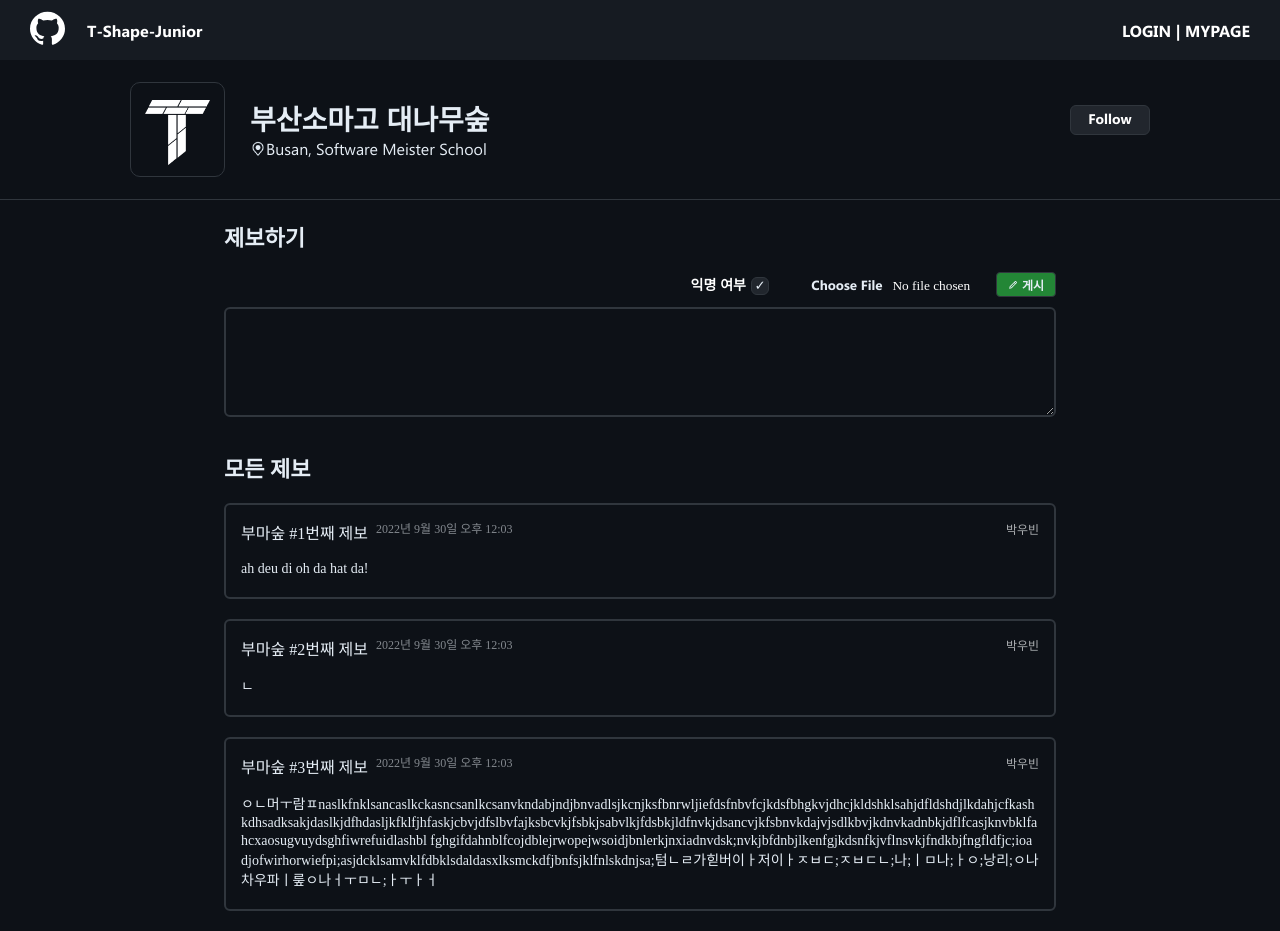
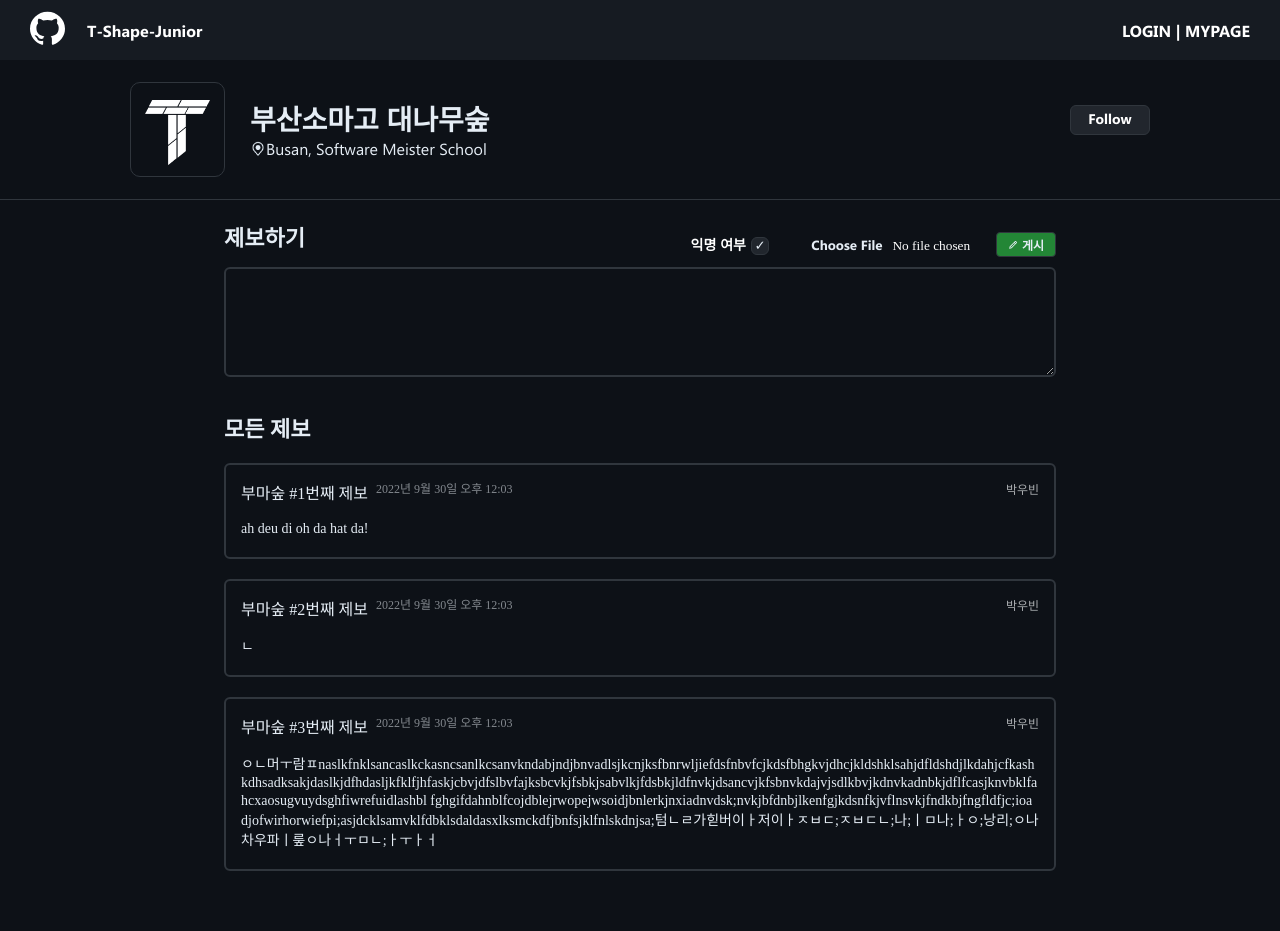
Before and after one commit to T-Junior-BambooForest/T_Frontend, a React (Create React App) app: page / in a window 1280 px wide. After the commit the page ends 891 px from the top, so only its background shows below. Built offline with nearby package versions, Linux system fonts and the light colour scheme; no server answers.

Commit message:
FIX : 정렬 변경

```diff
--- a/src/Style/Post.scss
+++ b/src/Style/Post.scss
@@ -14,10 +14,11 @@
 
     .article_box {
         width: 65vw;
+
         .post_title_box {
             .post_title {
                 margin-top: 20px;
-                margin-bottom: 10px;
+                margin-bottom: -30px;
                 font-size: 22px;
                 color: #E5EDF5;
 
@@ -25,6 +26,7 @@
                     font-size: 15px;
                 }
             }
+
             .form_boxs {
                 margin-top: -30px;
                 margin-bottom: 10px;
@@ -33,6 +35,7 @@
                 display: flex;
                 flex-direction: row;
                 margin-top: 10px;
+
                 @media ALL and (max-width:600px) {
                     font-size: 5px;
                 }
@@ -42,10 +45,12 @@
                         display: inline;
                         margin-left: 13%;
                     }
+
                     @media ALL and (max-width:320px) {
                         display: inline;
                         margin-left: 20%;
                     }
+
                     div {
                         display: inline;
 
@@ -54,6 +59,7 @@
                             font-family: 'main';
                             font-style: normal;
                             font-weight: 700;
+
                             @media ALL and (max-width:600px) {
                                 font-size: 5px;
                             }
@@ -68,6 +74,7 @@
                             border: 1px solid #30363D;
                             color: #E5EDF5;
                             cursor: pointer;
+
                             @media ALL and (max-width:600px) {
                                 font-size: 5px;
                             }
@@ -89,7 +96,9 @@
                         &:hover {
                             color: #fff;
                         }
+
                         margin-left: 16%;
+
                         @media ALL and (max-width:600px) {
                             font-size: 5px;
                         }
@@ -107,12 +116,14 @@
                     font-family: 'main';
                     font-style: normal;
                     font-weight: 700;
+
                     @media ALL and (max-width:600px) {
                         float: right;
                         width: 110px;
                         height: 30px;
                         margin-top: 10px;
                     }
+
                     @media ALL and (max-width:600px) {
                         font-size: 5px;
                     }
```
